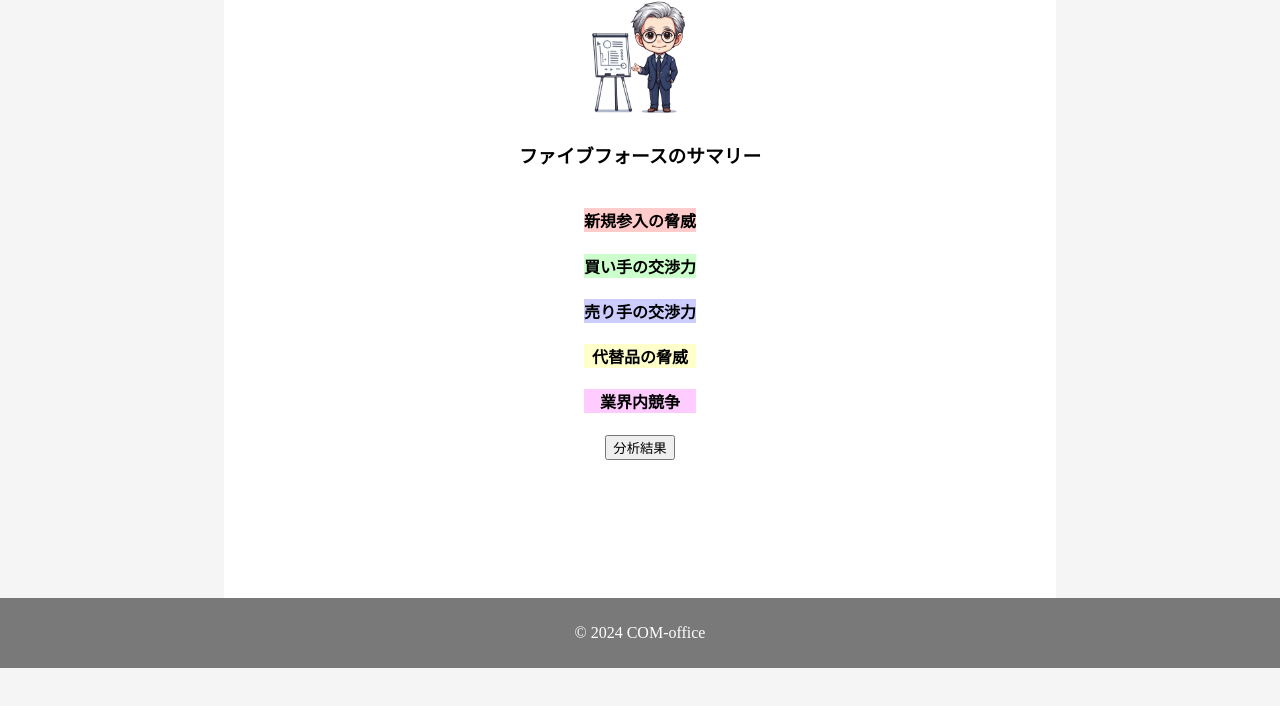
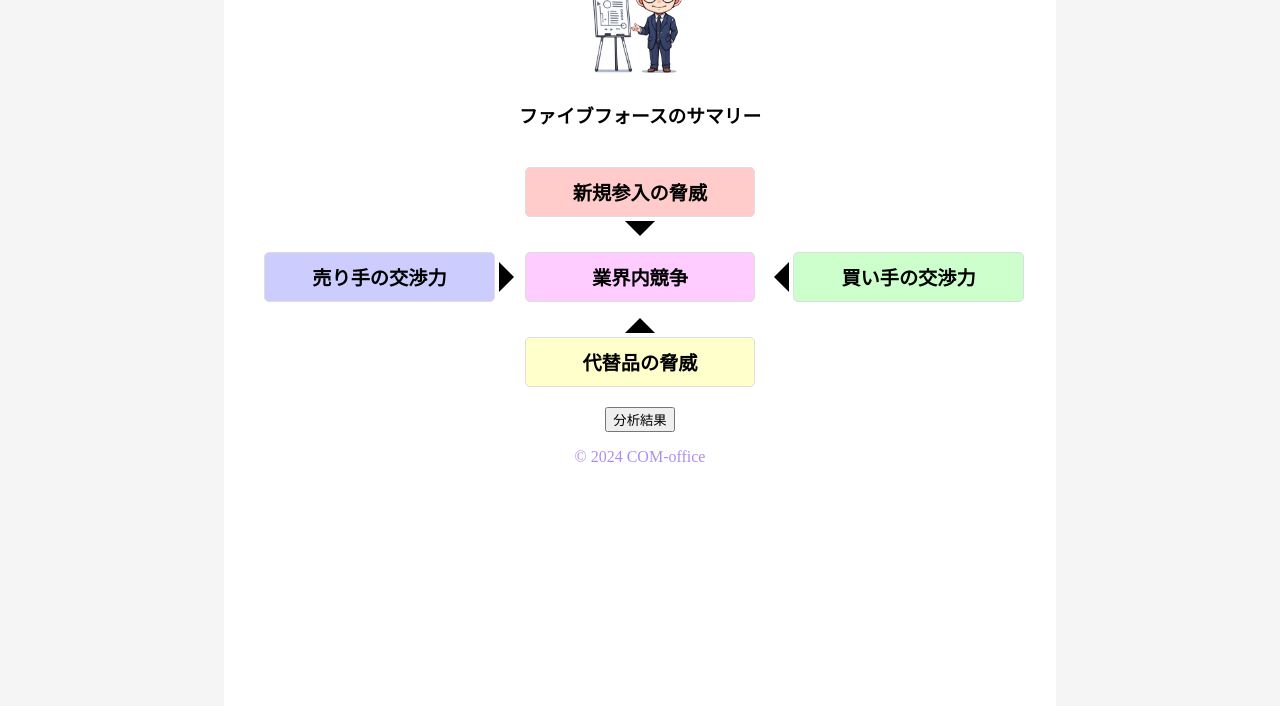
Before and after one commit to TsuyoshiKomuta/memo_pad, a plain HTML site: page five_force.html in a window 1280 px wide. Shown: the part 132-838 px from the top of the page. Before the commit the page ends 800 px from the top, so only its background shows below. Drawn offline with nearby package versions, Linux system fonts and the light colour scheme.

Commit message:
修正ファイルをPUSH

```diff
--- a/five_force.html
+++ b/five_force.html
@@ -22,36 +22,42 @@
         <!-- 分析結果のダイアグラム -->
         <h3>ファイブフォースのサマリー</h3>
         <div class="force-diagram">
-            <div class="new-entrants" id="newEntrants">
+            <div class="force-item" id="newEntrants">
                 <h4>新規参入の脅威</h4>
                 <div class="summary"></div>
+                <div class="arrow arrow-bottom"></div>
             </div>
-            <div class="buyer-power" id="buyerPower">
+            <div class="force-item" id="buyerPower">
                 <h4>買い手の交渉力</h4>
                 <div class="summary"></div>
+                <div class="arrow arrow-left"></div>
             </div>
-            <div class="supplier-power" id="supplierPower">
+            <div class="force-item" id="industryRivalry">
+                <h4>業界内競争</h4>
+                <div class="summary"></div>
+            </div>
+            <div class="force-item" id="supplierPower">
                 <h4>売り手の交渉力</h4>
                 <div class="summary"></div>
+                <div class="arrow arrow-right"></div>
             </div>
-            <div class="substitutes" id="substitutes">
+            <div class="force-item" id="substitutes">
                 <h4>代替品の脅威</h4>
                 <div class="summary"></div>
-            </div>
-            <div class="industry-rivalry" id="industryRivalry">
-                <h4>業界内競争</h4>
-                <div class="summary"></div>
+                <div class="arrow arrow-top"></div>
             </div>
         </div>
 
         <!-- 結論を生成する -->
         <button id="generateConclusion">分析結果</button>
         <div id="conclusion"></div>
+        <footer>
+            <p>© 2024 COM-office</p>
+        </footer>
+
     </div>
 
-    <footer>
-        <p>© 2024 COM-office</p>
-    </footer>
+
 
     <script src="https://ajax.googleapis.com/ajax/libs/jquery/3.7.1/jquery.min.js"></script>
     <script src="https://cdn.jsdelivr.net/npm/axios/dist/axios.min.js"></script>
--- a/styles.css
+++ b/styles.css
@@ -2,21 +2,21 @@ body {
     background-color: #f5f5f5;
     display: flex;
     justify-content: center;
-    align-items: center; /* 縦方向中央揃え */
     height: 100vh;
-    margin: 0; /* 余白をリセット */
+    margin: 0;
+    /* 余白をリセット */
 }
 
 .container {
     width: 65%;
     background-color: #ffffff;
     max-width: 1600px;
-    min-height: 80vh; /* 高さを増やす */
+    min-height: 140vh;
+    /* 高さを増やす */
     display: flex;
     flex-direction: column;
     align-items: center;
     text-align: center;
-    padding-bottom: 80px; /* フッターの高さを考慮 */
 }
 
 /* タイトル */
@@ -77,76 +77,240 @@ form button:hover {
     background-color: #0067C0;
 }
 
+/* チャット部分のCSS */
+.chat-message {
+    display: flex;
+    align-items: flex-start;
+    margin-bottom: 10px;
+}
+
+.chat-message.bot {
+    justify-content: flex-start;
+}
+
+.chat-message.user {
+    justify-content: flex-end;
+}
+
+.chat-message .porter {
+    width: 40px;
+    height: 40px;
+    border-radius: 50%;
+    margin-right: 10px;
+}
+
+.chat-message .message {
+    max-width: 60%;
+    padding: 10px;
+    border-radius: 10px;
+    font-size: 14px;
+    position: relative;
+}
+
+.chat-message.bot .message {
+    background-color: #e0e0e0;
+    color: #000;
+}
+
+.chat-message.user .message {
+    background-color: #90ee90;
+    color: #000;
+}
+
+/* フキダシ部分の三角形のスタイル */
+.chat-message.bot .message::before,
+.chat-message.user .message::before {
+    content: '';
+    position: absolute;
+    top: 15px;
+    border-width: 10px;
+    border-style: solid;
+}
+
+/* 残質問カウンタのCSS */
+.remaining-questions {
+    font-size: 12px;
+    color: #0000ff;
+    margin-bottom: 10px;
+    text-align: right;
+    width: 100%;
+    max-width: 800px;
+}
+
+.chat-message.bot .message::before {
+    left: -20px;
+    border-color: transparent #e0e0e0 transparent transparent;
+}
+
+.chat-message.user .message::before {
+    right: -20px;
+    border-color: transparent transparent transparent #90ee90;
+}
+
 .chat-answer {
     width: 100%;
     max-width: 800px;
     display: flex;
     flex-direction: column;
     align-items: center;
-    margin-top: auto; /* 回答エリアを最下部に配置 */
+    margin-top: auto;
+    /* 回答エリアを最下部に配置 */
 }
 
 .chat-answer textarea {
-    width: 90%; /* 横幅を広げる */
-    height: 150px; /* 縦幅を広げる */
-    margin-bottom: 20px; /* 下に余裕をもたせる */
-    padding: 10px; /* 内側の余白を追加 */
-    box-sizing: border-box; /* パディングを含めたサイズ指定 */
-    font-size: 16px; /* フォントサイズを調整 */
+    width: 90%;
+    /* 横幅を広げる */
+    height: 150px;
+    /* 縦幅を広げる */
+    margin-bottom: 20px;
+    /* 下に余裕をもたせる */
+    padding: 10px;
+    /* 内側の余白を追加 */
+    box-sizing: border-box;
+    /* パディングを含めたサイズ指定 */
+    font-size: 16px;
+    /* フォントサイズを調整 */
 }
 
 .chat-answer button {
-    padding: 15px 30px; /* ボタンの内側の余白を追加 */
-    font-size: 16px; /* フォントサイズを調整 */
-    background-color: #65BBE9; /* ボタンの背景色を変更 */
-    color: #fff; /* ボタンの文字色を変更 */
-    border: none; /* ボタンの境界線を削除 */
-    border-radius: 5px; /* ボタンの角を丸める */
-    cursor: pointer; /* カーソルをポインターに変更 */
-    margin-top: 20px; /* 上に余裕をもたせる */
+    padding: 15px 30px;
+    /* ボタンの内側の余白を追加 */
+    font-size: 16px;
+    /* フォントサイズを調整 */
+    background-color: #65BBE9;
+    /* ボタンの背景色を変更 */
+    color: #fff;
+    /* ボタンの文字色を変更 */
+    border: none;
+    /* ボタンの境界線を削除 */
+    border-radius: 5px;
+    /* ボタンの角を丸める */
+    cursor: pointer;
+    /* カーソルをポインターに変更 */
+    margin-top: 20px;
+    /* 上に余裕をもたせる */
 }
 
 .chat-answer button:hover {
-    background-color: #5b4bd4; /* ボタンのホバー時の色を変更 */
+    background-color: #5b4bd4;
+    /* ボタンのホバー時の色を変更 */
 }
 
 /* 質問テキスト用のクラス */
 .question-text {
     color: blue;
-    font-weight: bold; /* 必要に応じてフォントの太さも指定 */
+    font-weight: bold;
+    /* 必要に応じてフォントの太さも指定 */
 }
 
-.new-entrants {
-    background-color: #ffcccb; /* 赤色の背景 */
+/* ファイブフォースフレームのCSS */
+.force-diagram {
+    display: grid;
+    grid-template-columns: 1fr 1fr 1fr;
+    grid-template-rows: 1fr 1fr 1fr;
+    gap: 20px;
+    width: 80%;
+    margin: 20px auto;
+    justify-items: center;
+    align-items: center;
+    position: relative;
 }
 
-.buyer-power {
-    background-color: #ccffcc; /* 緑色の背景 */
+#newEntrants {
+    grid-column: 2;
+    grid-row: 1;
+    background-color: #ffcccb;
+    margin-bottom: 10px;
 }
 
-.supplier-power {
-    background-color: #ccccff; /* 青色の背景 */
+#buyerPower {
+    grid-column: 3;
+    grid-row: 2;
+    background-color: #ccffcc;
+    margin-left: 80px;
 }
 
-.substitutes {
-    background-color: #ffffcc; /* 黄色の背景 */
+#industryRivalry {
+    grid-column: 2;
+    grid-row: 2;
+    background-color: #ffccff;
 }
 
-.industry-rivalry {
-    background-color: #ffccff; /* ピンク色の背景 */
+#supplierPower {
+    grid-column: 1;
+    grid-row: 2;
+    background-color: #ccccff;
+    margin-right: 8ch;
 }
 
-/* 他のスタイルも必要に応じて追加してください */
+#substitutes {
+    grid-column: 2;
+    grid-row: 3;
+    background-color: #ffffcc;
+    margin-top: 10px;
+}
 
+.force-item {
+    padding: 10px;
+    background-color: #fff;
+    border: 1px solid #ddd;
+    border-radius: 5px;
+    width: 100%;
+    text-align: center;
+    position: relative;
+}
+
+.force-item h4 {
+    margin: 0;
+    padding: 0;
+    font-size: 1.2em;
+}
+
+/* 矢印のスタイル */
+.arrow {
+    width: 0;
+    height: 0;
+    border-style: solid;
+    position: absolute;
+}
+
+.arrow-top {
+    border-width: 0 15px 15px 15px;
+    border-color: transparent transparent #000 transparent;
+    top: -20px;
+    left: 50%;
+    transform: translateX(-50%);
+}
+
+.arrow-right {
+    border-width: 15px 0 15px 15px;
+    border-color: transparent transparent transparent #000;
+    top: 50%;
+    right: -20px;
+    transform: translateY(-50%);
+}
+
+.arrow-bottom {
+    border-width: 15px 15px 0 15px;
+    border-color: #000 transparent transparent transparent;
+    bottom: -20px;
+    left: 50%;
+    transform: translateX(-50%);
+}
+
+.arrow-left {
+    border-width: 15px 15px 15px 0;
+    border-color: transparent #000 transparent transparent;
+    top: 50%;
+    left: -20px;
+    transform: translateY(-50%);
+}
 
 /* フッターのCSS */
 footer {
     text-align: center;
     width: 100%;
-    background-color: #797979; /* 任意で背景色を追加 */
-    color: #ffffff;
-    position: fixed;
+    color: #ad8ef0;
     bottom: 0;
     left: 0;
-    padding: 10px 0; /* パディングを追加 */
 }
```
Also changed, not shown: index.html (+7 -4 lines), q_and_a.html (+8 -9 lines), script.js (+47 -19 lines), sign_up.html (+5 -3 lines), 2 other files.
